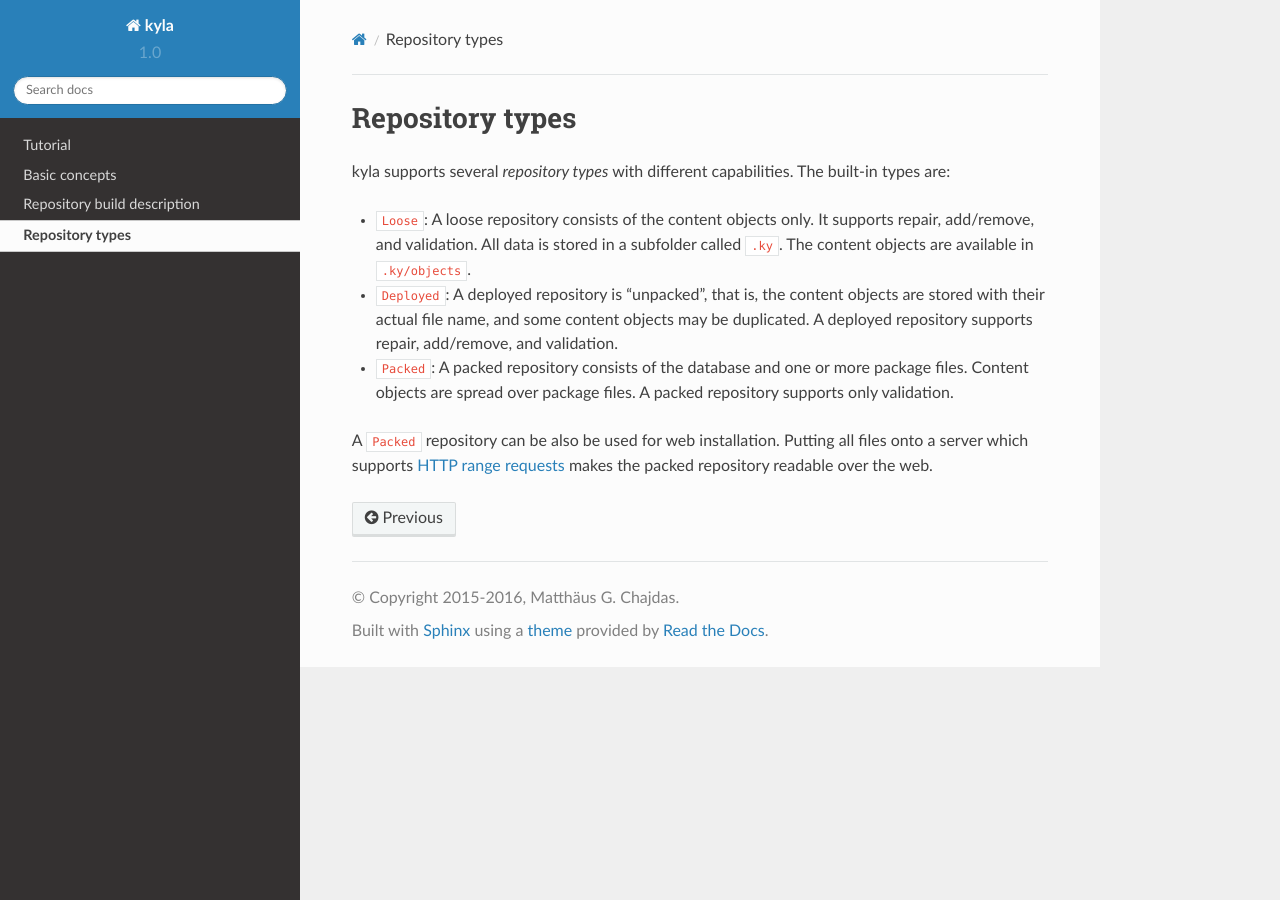
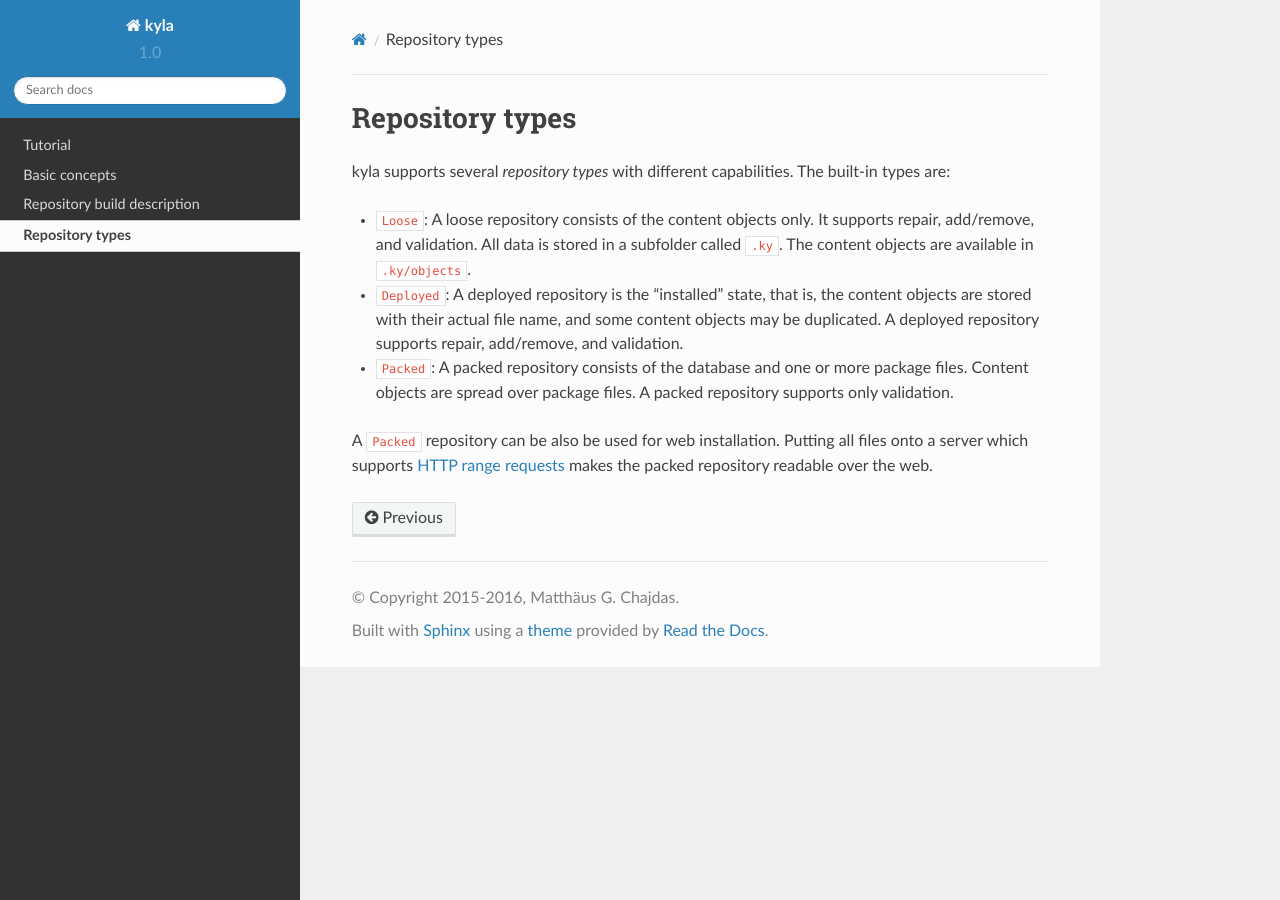
Before and after one commit to Anteru/kyla, a Sphinx documentation site: the page built from doc/source/repository-types.rst, in a window 1280 px wide. Built offline with Sphinx 7.4.7 and the Read the Docs theme 2.0.0, drawn with Linux system fonts in a browser that asks for light colours.

Commit message:
Small documentation improvements.

```diff
--- a/doc/source/repository-definition.rst
+++ b/doc/source/repository-definition.rst
@@ -36,7 +36,7 @@ Reference
 
   * ``FileSet`` describes the files stored within a file set. The file sets must be disjoint - that means every file path must be unique inside the repository, and must be only assigned to one file set. Each file set id must be unique within one file repository.
 
-    A file set must contain an ``Id`` attribute which must be a valid Uuid. The id is used during the installation to uniquely identify a file set.
+    A file set must contain an ``Id`` attribute which must be a valid `Uuid <https://en.wikipedia.org/wiki/Universally_unique_identifier>`_. The id is used during the installation to uniquely identify a file set.
 
     A file set must contain one or more ``File`` elements. A ``File`` element must have the ``Source`` attribute set and it must point to an existing file. Optionally, the ``Target`` attribute can be specified to store a file at a different location. This can be used to have a single source file deployed to two different folders, for instance. If no ``Target`` is present, the default is to use the ``Source`` path.
 
--- a/doc/source/repository-types.rst
+++ b/doc/source/repository-types.rst
@@ -4,7 +4,7 @@ Repository types
 kyla supports several *repository types* with different capabilities. The built-in types are:
 
 * ``Loose``: A loose repository consists of the content objects only. It supports repair, add/remove, and validation. All data is stored in a subfolder called ``.ky``. The content objects are available in ``.ky/objects``.
-* ``Deployed``: A deployed repository is "unpacked", that is, the content objects are stored with their actual file name, and some content objects may be duplicated. A deployed repository supports repair, add/remove, and validation.
+* ``Deployed``: A deployed repository is the "installed" state, that is, the content objects are stored with their actual file name, and some content objects may be duplicated. A deployed repository supports repair, add/remove, and validation.
 * ``Packed``: A packed repository consists of the database and one or more package files. Content objects are spread over package files. A packed repository supports only validation.
 
 A ``Packed`` repository can be also be used for web installation. Putting all files onto a server which supports `HTTP range requests <https://tools.ietf.org/html/rfc7233>`_ makes the packed repository readable over the web.
```
